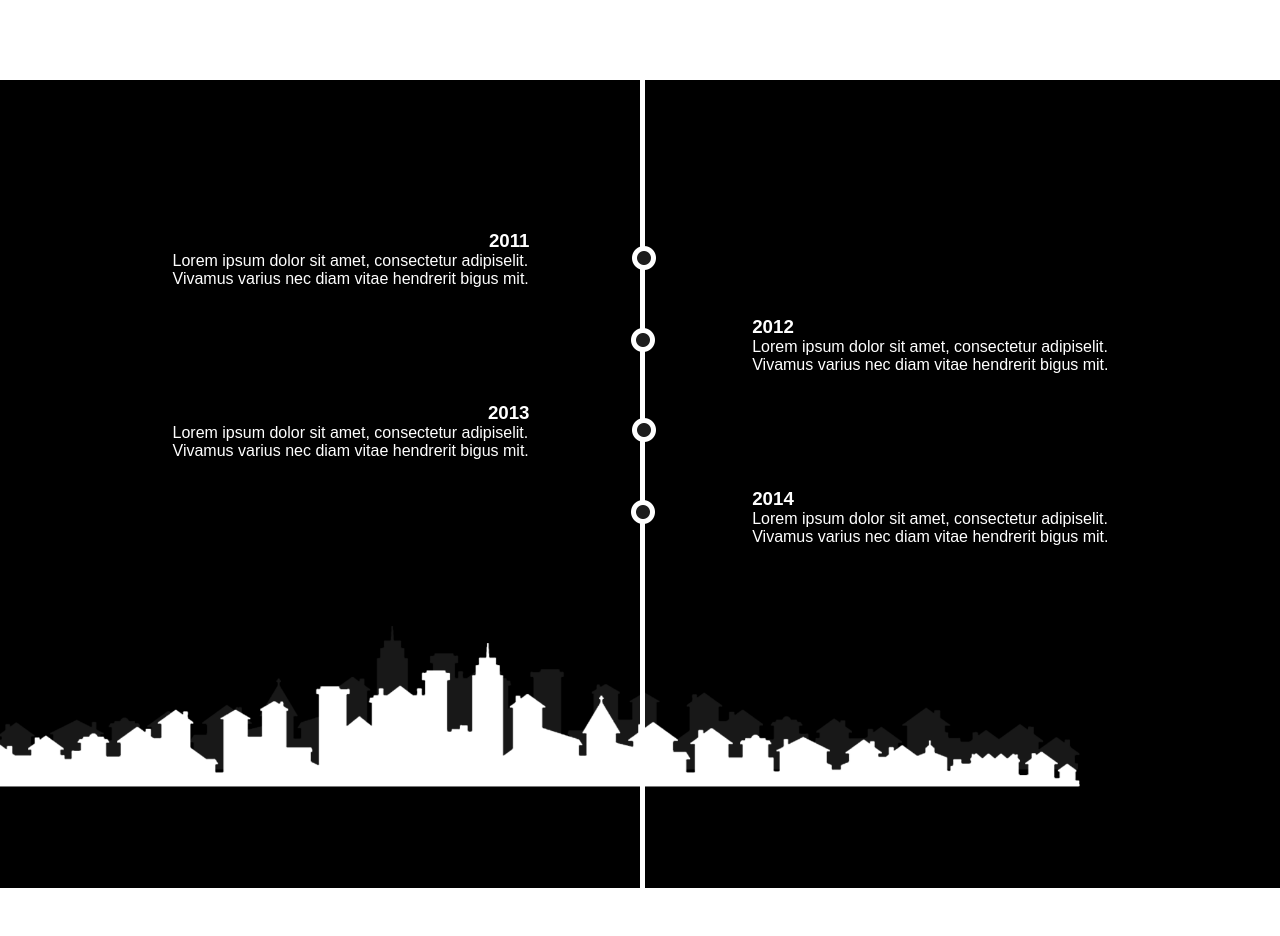
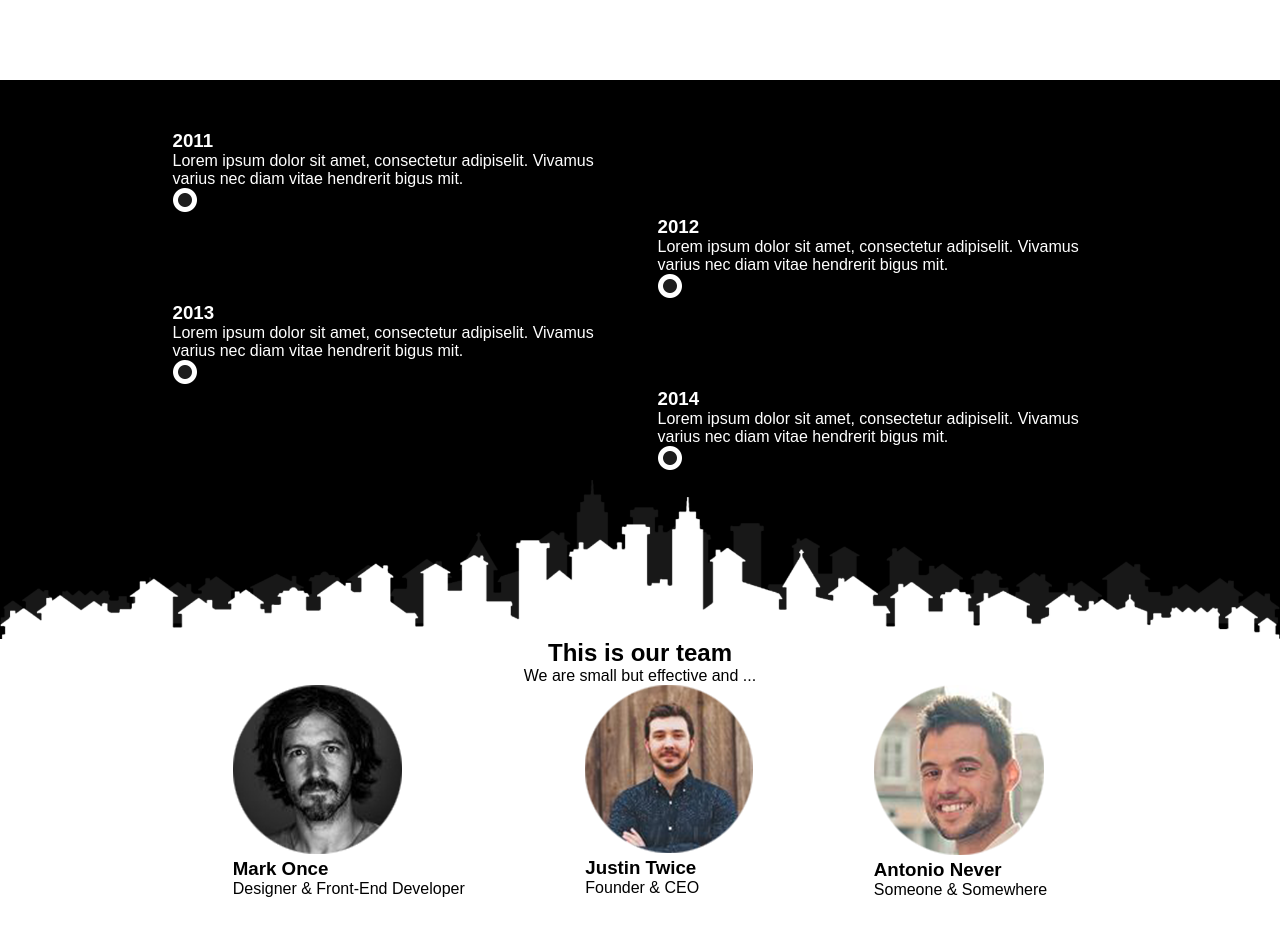
Before and after one commit to maxMaloletnev/landing_powerCode, a plain HTML site: page index.html in a window 1280 px wide. Shown: the part 720-1656 px from the top of the page. After the commit the page ends 1619 px from the top, so only its background shows below. Drawn offline with Linux system fonts and the light colour scheme.

Commit message:
new progress

```diff
--- a/css/style.css
+++ b/css/style.css
@@ -11,9 +11,8 @@ header {
     height: 100vh;
 }
 
-ul {
+.menu {
     display: flex;
-    flex-wrap: wrap;
     max-width: 625px;
     justify-content: space-around;
     align-items: center;
@@ -61,7 +60,53 @@ h1 {
     padding-top: 285px;
 }
 .aboutUs {
-    height: 808px;
+    background: #000;
+    color: #fff;
+    max-width: 100vw;
+}
+.container {
+    display: flex;
+    flex-direction: column;
+    max-width: 935px;
+    margin: auto;
+}
+.buildings {
+    max-width: 100vw;
+    position: relative;
+    bottom: -6px;
+}
+.aboutUs2011 {
+    align-self: flex-start;
+    max-width: 450px;
+    padding-top: 50px;
+}
+.aboutUs2012 {
+    align-self: flex-end;
+    max-width: 450px;
+}
+.aboutUs2013 {
+    align-self: flex-start;
+    max-width: 450px;
+}
+.aboutUs2014 {
+    align-self: flex-end;
+    max-width: 450px;
+}
+h2.teamH2 {
+    margin: auto;
+}
+p.teamParagraph {
+    margin: auto;
+}
+.containerTeam {
+    display: flex;
+    justify-content: space-around;
+}
+.team2 {
+    align-self: flex-start;
+}
+/*
+.aboutUs {
     background: #000;
     color: #fff;
 }
@@ -111,9 +156,8 @@ div.aboutUs2013 > h3 {
     z-index: 2;
 }
 .buildings {
-    position: relative;
-    bottom: 1284px;
-    left: -200px;
+    display: flex;
+    align-items: flex-end;
     max-width: 100vw;
 }
 .aboutUs2011:hover {
@@ -130,3 +174,4 @@ div.aboutUs2013 > h3 {
     top: -15px;
     z-index: 5;
 }
+*/
--- a/index.html
+++ b/index.html
@@ -8,7 +8,7 @@
 <body>
      <header>
         <nav>
-             <ul>
+             <ul class="menu">
                  <li><a class="navButtons" href="#">Home</a></li>
                  <li><a class="navButtons" href="#">About Us</a></li>
                  <li><a class="navButtons" href="#">Team</a></li>
@@ -27,6 +27,7 @@
              </div>
          </div>
      </header>
+<!--
      <section class="aboutUs">
         <div class="container">
              <div class="aboutUs2011">
@@ -49,9 +50,59 @@
                 <p>Lorem ipsum dolor sit amet, consectetur adipiselit. Vivamus varius nec diam vitae hendrerit bigus mit.</p>
                 <img class="smallCircleLeft" src="img/smallcircle.png" alt="smallcircle">
             </div>
+        <img class="mainLine" src="img/mainLine.png" alt="mainLine">
+
         </div>
-        <img class="mainLine" src="img/mainLine.png" alt="mainLine">
         <img src="img/Buildings.png" alt="Buildings" class="buildings">
      </section>
+-->
+<section class="aboutUs">
+    <div class="container">
+        <div class="aboutUs2011">
+                <h3>2011</h3>
+                <p>Lorem ipsum dolor sit amet, consectetur adipiselit. Vivamus varius nec diam vitae hendrerit bigus mit.</p>
+                <img class="smallCircleRight" src="img/smallcircle.png" alt="smallcircle">
+            </div>
+            <div class="aboutUs2012">
+                <h3>2012</h3>
+                <p>Lorem ipsum dolor sit amet, consectetur adipiselit. Vivamus varius nec diam vitae hendrerit bigus mit.</p>
+                <img class="smallCircleLeft" src="img/smallcircle.png" alt="smallcircle">
+            </div>
+            <div class="aboutUs2013">
+                <h3>2013</h3>
+                <p>Lorem ipsum dolor sit amet, consectetur adipiselit. Vivamus varius nec diam vitae hendrerit bigus mit.</p>
+                <img class="smallCircleRight" src="img/smallcircle.png" alt="smallcircle">
+            </div>
+            <div class="aboutUs2014">
+                <h3>2014</h3>
+                <p>Lorem ipsum dolor sit amet, consectetur adipiselit. Vivamus varius nec diam vitae hendrerit bigus mit.</p>
+                <img class="smallCircleLeft" src="img/smallcircle.png" alt="smallcircle">
+            </div>
+    </div>
+    <img src="img/Buildings.png" alt="Buildings" class="buildings">
+</section>
+<section class="team">
+   <div class="container">
+    <h2 class="teamH2">This is our team</h2>
+    <p class="teamParagraph">We are small but effective and ...</p>
+    <div class="containerTeam">
+        <div class="item">
+            <img src="img/team_1.png" alt="team_1">
+            <h3>Mark Once</h3>
+            <p>Designer & Front-End Developer</p>
+        </div>
+        <div class="team2">
+            <img src="img/team_2.png" alt="team_1">
+            <h3>Justin Twice</h3>
+            <p>Founder & CEO</p>
+        </div>
+        <div class="item">
+            <img src="img/Layer-2.png" alt="team_1">
+            <h3>Antonio Never</h3>
+            <p>Someone & Somewhere</p>
+        </div>
+    </div>
+    </div>
+</section>
 </body>
 </html>
```
Also changed, not shown: img/Layer-2.png (added), img/team_1.png (added), img/team_2.png (added).
